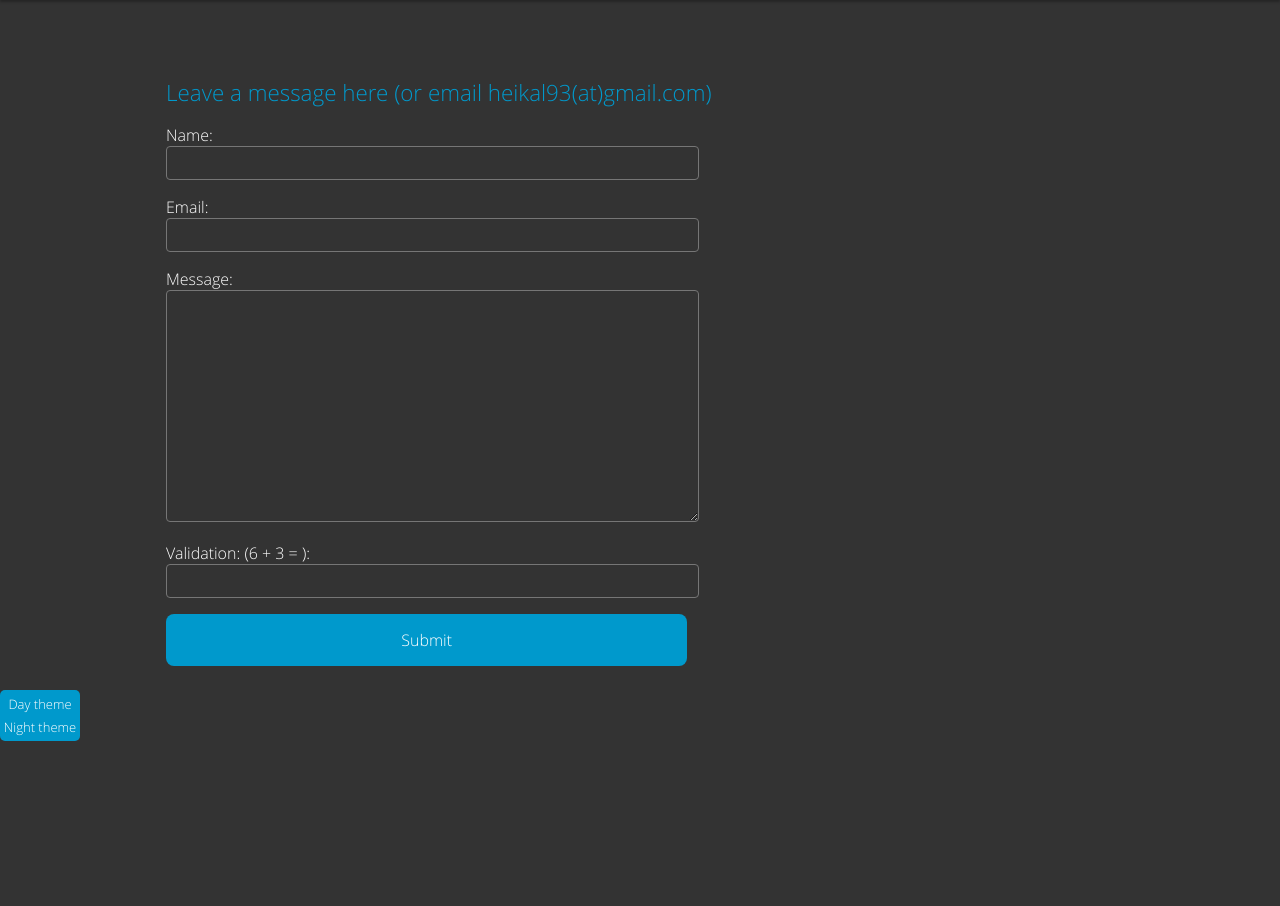
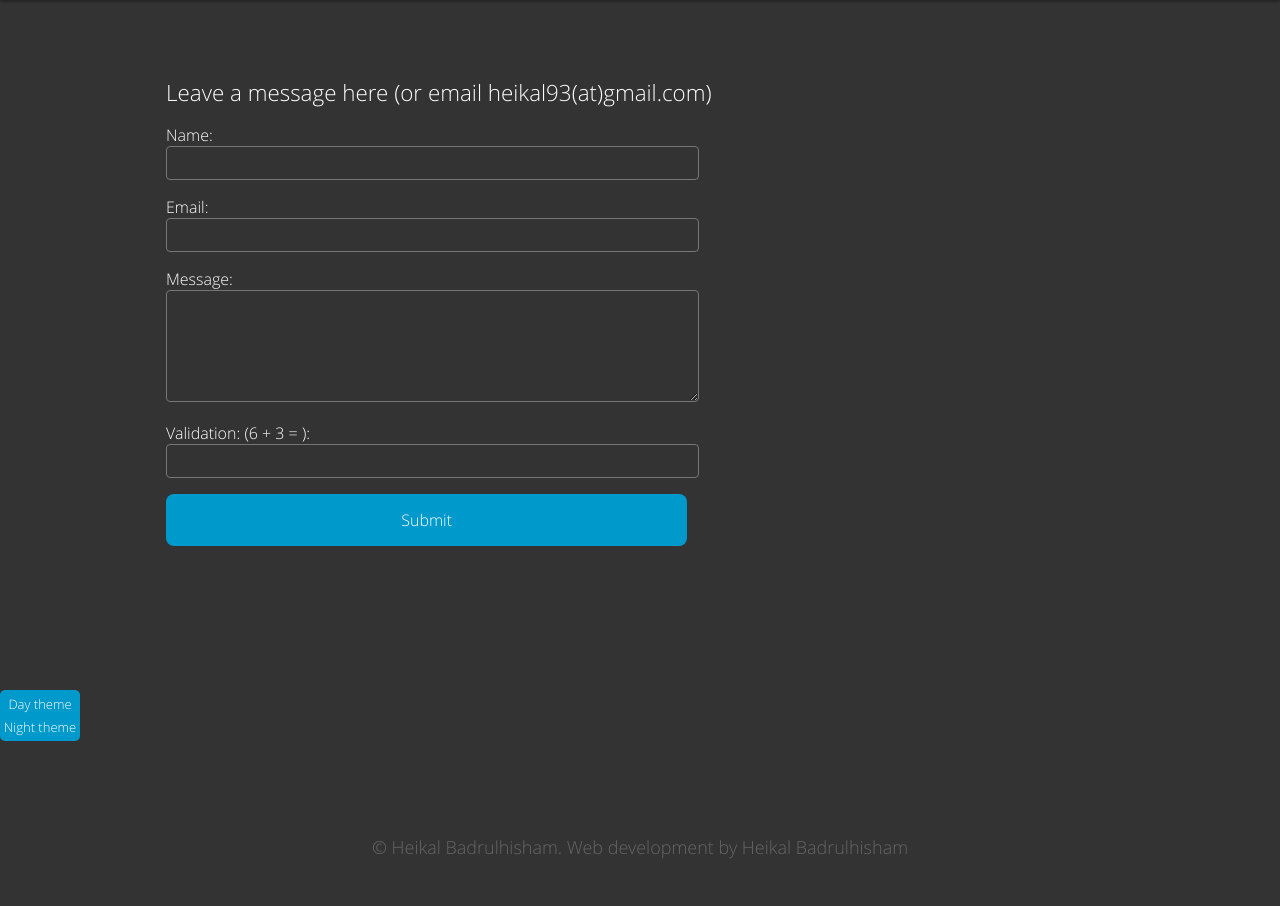
Before and after one commit to heikalb/djangoartwebsite, a Django app: page /contact in a window 1280 px wide. Shown: the part 59-965 px from the top of the page. After the commit the page ends 917 px from the top, so only its background shows below. Run offline with Django 3.2, Linux system fonts and the light colour scheme; some libraries are stand-ins or nearby versions.

Commit message:
form styling

```diff
--- a/static/main.css
+++ b/static/main.css
@@ -321,7 +321,8 @@
 
 form textarea {
     display: block;
-    margin-bottom: 20px
+    margin-bottom: 20px;
+    height: 100px;
 }
 
 form textarea.warning {
@@ -329,13 +330,13 @@
     box-shadow: 0 0 3px red
 }
 
-form input[type='submit'], #submit-button, .like-button, .submit-button-no-JS {
+form input[type='submit']{
     text-align: center;
     cursor: pointer;
     -webkit-transition: background-color, .5s
 }
 
-form input[type='submit'], #submit-button, .submit-button-no-JS {
+form input[type='submit']{
     background-color: #09c;
     padding: 15px 5px;
     margin-bottom: 15px;
@@ -392,6 +393,11 @@
     margin: 5px 0
 }
 
+
+
+
+/*****************************************************************************/
+/* Styling under night theme*/
 #site-header.darkened, body.darkened {
     background: #333
 }
@@ -410,7 +416,7 @@
     color: #09c
 }
 
-form.darkened input[type='text'],form.darkened input[type='email'], form.darkened textarea {
+form.darkened :not(input[type='submit']), form.darkened textarea {
     background: 0;
     color: #fff
 }
@@ -431,6 +437,7 @@
 
 
 
+/*****************************************************************************/
 /*Smaller display styling*/
 @media screen and (max-width:950px) {
     #site-title {
```
